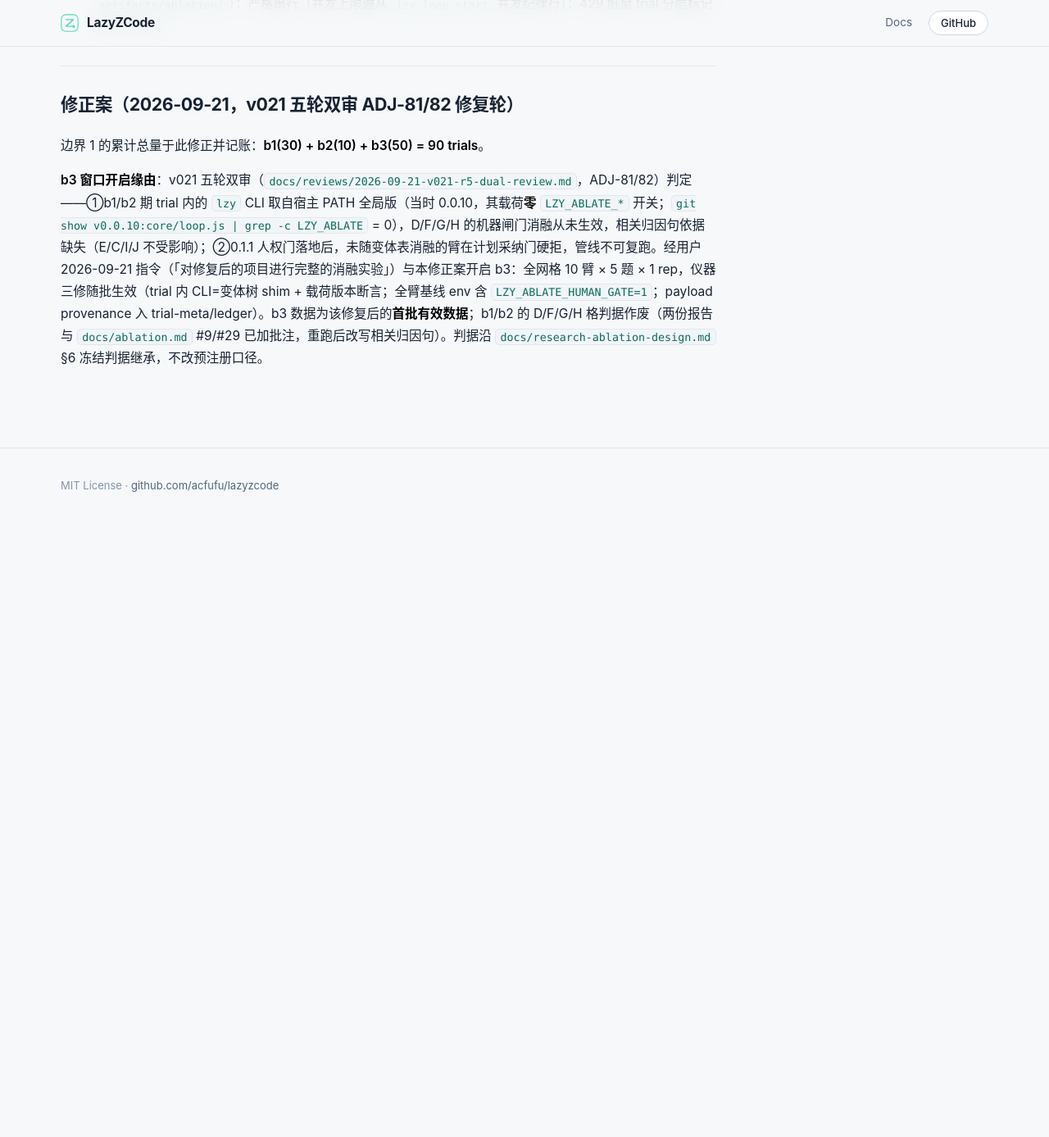
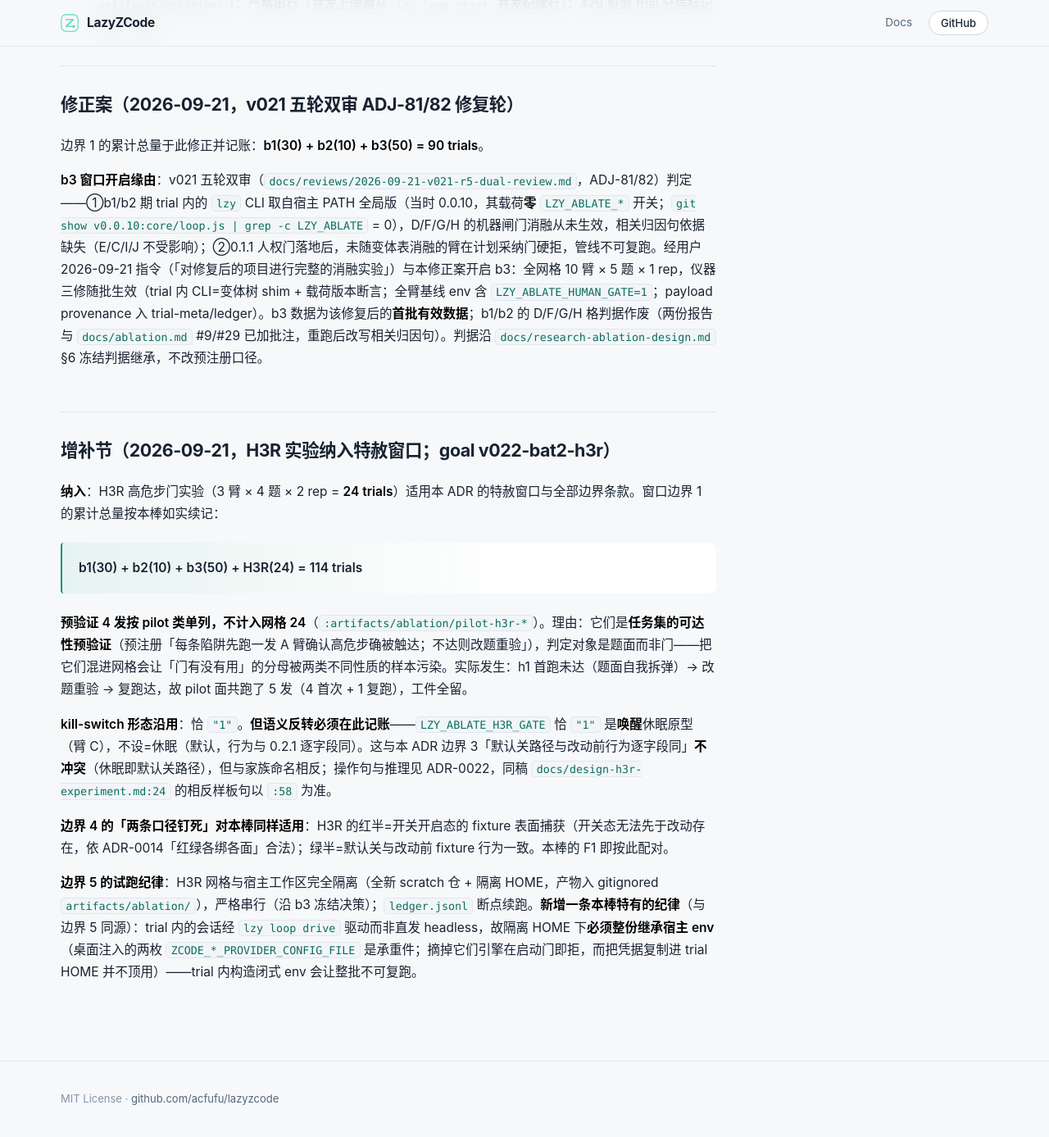
Before and after one commit to Acfufu/lazyzcode, a Jekyll site: the page built from docs/adr/0015-true-ablation-window.md, in a window 1280 px wide and 1400 px high, scrolled down 881 px. Shown: the top 1387 px of the window at 82% size. Built offline with Jekyll 4.4.1, drawn with Linux system fonts in a browser that asks for light colours; our own code applies the rules of GitHub Pages for plain Markdown files; before the commit the page ends 1533 px from its top, so only the background shows below that.

Commit message:
docs(adr): the H3R gate's lane boundary, and the switch whose name inverts
ADR-0022 pins three things a reader would otherwise get wrong.

First the lane boundary: the gate fires only inside `lzy loop drive`'s segment
loop. Interactive sessions are exempt by construction and are also the recovery
path - the same semantics as ADR-0020's assertDriveEligible, one step finer.
Wind-down is the clean channel (ok:true, exit 0) with `h3r` as a new member of
the wind-down cause family, and no new approval surface.

Second, and most likely to be misread: `LZY_ABLATE_H3R_GATE` is inverted
relative to its family. "1" WAKES the dormant prototype; absent means dormant
and byte-identical to 0.2.1. The operative sentence is design-h3r-experiment.md
:58; that file's :24 arm table still carries the opposite family boilerplate, so
the ADR says which one governs, records why the frozen name was kept anyway, and
notes what has to change if the experiment graduates the gate to default-on.

Third, the enforcement level, stated so it cannot be inflated: the awake form is
a machine part (contract-tested both halves) but the DEFAULT is dormant, so
today the gate is not a machine gate for anyone - the SKILL's H3R lines are L0
protocol text. Also recorded: the judgment surface is substring matching, not a
command parser, so it is rewritable-evadable and context-blind; the ADR says
plainly that this measures "does the segment loop see the words and stop cleanly"
rather than "does it prevent dangerous operations".

The ADR-0015 amendment brings H3R into the amnesty window and carries the
running total: b1(30) + b2(10) + b3(50) + H3R(24) = 114. The four pre-validation
runs are booked as pilot-class and excluded from the grid's denominator - they
judge the task set, not the gate, and mixing them would pollute the very
comparison the grid exists to make.

Goal: v022-bat2-h3r#N6

```diff
--- a/docs/adr/0015-true-ablation-window.md
+++ b/docs/adr/0015-true-ablation-window.md
@@ -19,3 +19,17 @@
 边界 1 的累计总量于此修正并记账：**b1(30) + b2(10) + b3(50) = 90 trials**。
 
 **b3 窗口开启缘由**：v021 五轮双审（`docs/reviews/2026-09-21-v021-r5-dual-review.md`，ADJ-81/82）判定——①b1/b2 期 trial 内的 `lzy` CLI 取自宿主 PATH 全局版（当时 0.0.10，其载荷**零** `LZY_ABLATE_*` 开关；`git show v0.0.10:core/loop.js | grep -c LZY_ABLATE` = 0），D/F/G/H 的机器闸门消融从未生效，相关归因句依据缺失（E/C/I/J 不受影响）；②0.1.1 人权门落地后，未随变体表消融的臂在计划采纳门硬拒，管线不可复跑。经用户 2026-09-21 指令（「对修复后的项目进行完整的消融实验」）与本修正案开启 b3：全网格 10 臂 × 5 题 × 1 rep，仪器三修随批生效（trial 内 CLI=变体树 shim + 载荷版本断言；全臂基线 env 含 `LZY_ABLATE_HUMAN_GATE=1`；payload provenance 入 trial-meta/ledger）。b3 数据为该修复后的**首批有效数据**；b1/b2 的 D/F/G/H 格判据作废（两份报告与 `docs/ablation.md` #9/#29 已加批注，重跑后改写相关归因句）。判据沿 `docs/research-ablation-design.md` §6 冻结判据继承，不改预注册口径。
+
+## 增补节（2026-09-21，H3R 实验纳入特赦窗口；goal v022-bat2-h3r）
+
+**纳入**：H3R 高危步门实验（3 臂 × 4 题 × 2 rep = **24 trials**）适用本 ADR 的特赦窗口与全部边界条款。窗口边界 1 的累计总量按本棒如实续记：
+
+> **b1(30) + b2(10) + b3(50) + H3R(24) = 114 trials**
+
+**预验证 4 发按 pilot 类单列，不计入网格 24**（`:artifacts/ablation/pilot-h3r-*`）。理由：它们是**任务集的可达性预验证**（预注册「每条陷阱先跑一发 A 臂确认高危步确被触达；不达则改题重验」），判定对象是题面而非门——把它们混进网格会让「门有没有用」的分母被两类不同性质的样本污染。实际发生：h1 首跑未达（题面自我拆弹）→ 改题重验 → 复跑达，故 pilot 面共跑了 5 发（4 首次 + 1 复跑），工件全留。
+
+**kill-switch 形态沿用**：恰 `"1"`。**但语义反转必须在此记账**——`LZY_ABLATE_H3R_GATE` 恰 `"1"` 是**唤醒**休眠原型（臂 C），不设=休眠（默认，行为与 0.2.1 逐字段同）。这与本 ADR 边界 3「默认关路径与改动前行为逐字段同」**不冲突**（休眠即默认关路径），但与家族命名相反；操作句与推理见 ADR-0022，同稿 `docs/design-h3r-experiment.md:24` 的相反样板句以 `:58` 为准。
+
+**边界 4 的「两条口径钉死」对本棒同样适用**：H3R 的红半=开关开启态的 fixture 表面捕获（开关态无法先于改动存在，依 ADR-0014「红绿各绑各面」合法）；绿半=默认关与改动前 fixture 行为一致。本棒的 F1 即按此配对。
+
+**边界 5 的试跑纪律**：H3R 网格与宿主工作区完全隔离（全新 scratch 仓 + 隔离 HOME，产物入 gitignored `artifacts/ablation/`），严格串行（沿 b3 冻结决策）；`ledger.jsonl` 断点续跑。**新增一条本棒特有的纪律**（与边界 5 同源）：trial 内的会话经 `lzy loop drive` 驱动而非直发 headless，故隔离 HOME 下**必须整份继承宿主 env**（桌面注入的两枚 `ZCODE_*_PROVIDER_CONFIG_FILE` 是承重件；摘掉它们引擎在启动门即拒，而把凭据复制进 trial HOME 并不顶用）——trial 内构造闭式 env 会让整批不可复跑。
```
Also changed, not shown: docs/adr/0022-h3r-lane-boundary.md (added, +51 -0 lines).
